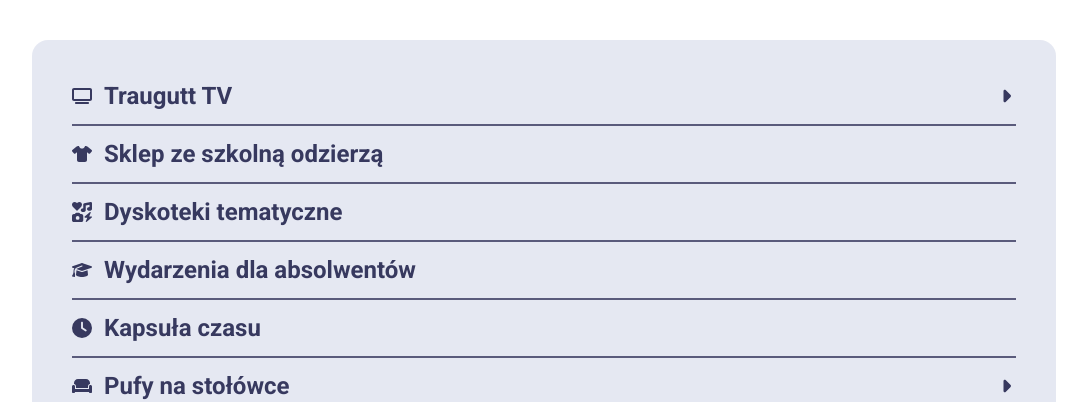
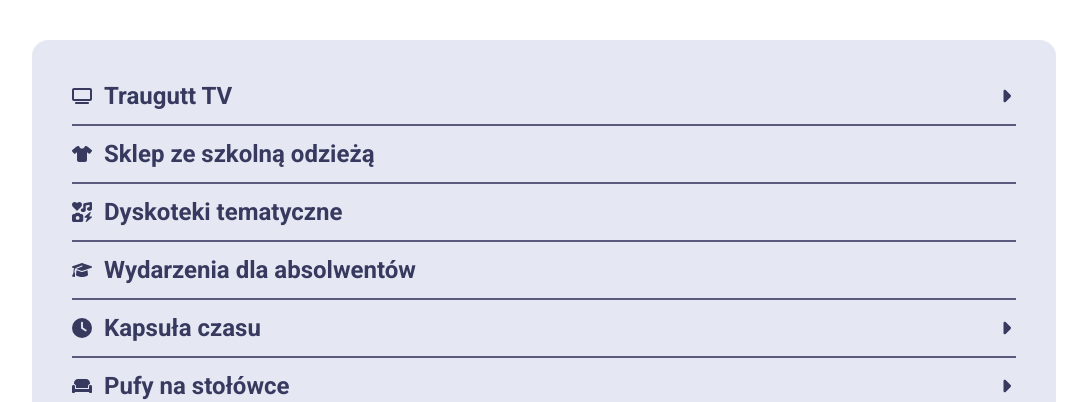
Before and after one commit to Mixeronix/Election-Bartosz-Wiaderek, a Next.js app: page / in a window 1280 px wide. Shown: the part 3980-4382 px from the top of the page, without its empty margins (96-1183 px from the left). Built offline with nearby package versions, Linux system fonts and the light colour scheme.

Commit message:
Content edit

```diff
--- a/app/otherIdeasContainer.tsx
+++ b/app/otherIdeasContainer.tsx
@@ -45,7 +45,7 @@ export default function OtherIdeasContainer() {
 			todo: "Dalej planujemy regularne wstawianie filmów, oraz stream'owanie na żywo uroczystości szkolnych. Potem będzie moliwość obejrzenia ich, pokazania rodzicie. Dzięki temu będzie zostawał ślad po cięzkiej pracy naszych uczniów.",
 		},
 		{
-			title: "Sklep ze szkolną odzierzą",
+			title: "Sklep ze szkolną odzieżą",
 			icon: faTshirt,
 		},
 		{
@@ -59,6 +59,8 @@ export default function OtherIdeasContainer() {
 		{
 			title: "Kapsuła czasu",
 			icon: faClock,
+			content:
+				"Aktualnie liceum trwa 4 lata, przez ten zmienia sie tak wiele... Z tego powodu chciałbym wprowadzić nowątradycje do naszej szkoły. Chciałbym, aby na początku nauki, kadżda klasa przygotowała rzeczy dla nich ważne, napisała list. Wszystkie te rzeczy będą składanie w jednej dużej kapsule czasu. Pod konieć nauki, w klasie czwartej, kapsuła będzie otwierana, a wszystkie rzeczy w niej zawarte, wrócą do klas. Wydaje mi się, że taki powrót do początków będzie fantastycznym zakończeniem nauki w liceum!",
 		},
 		{
 			title: "Pufy na stołówce",
```
